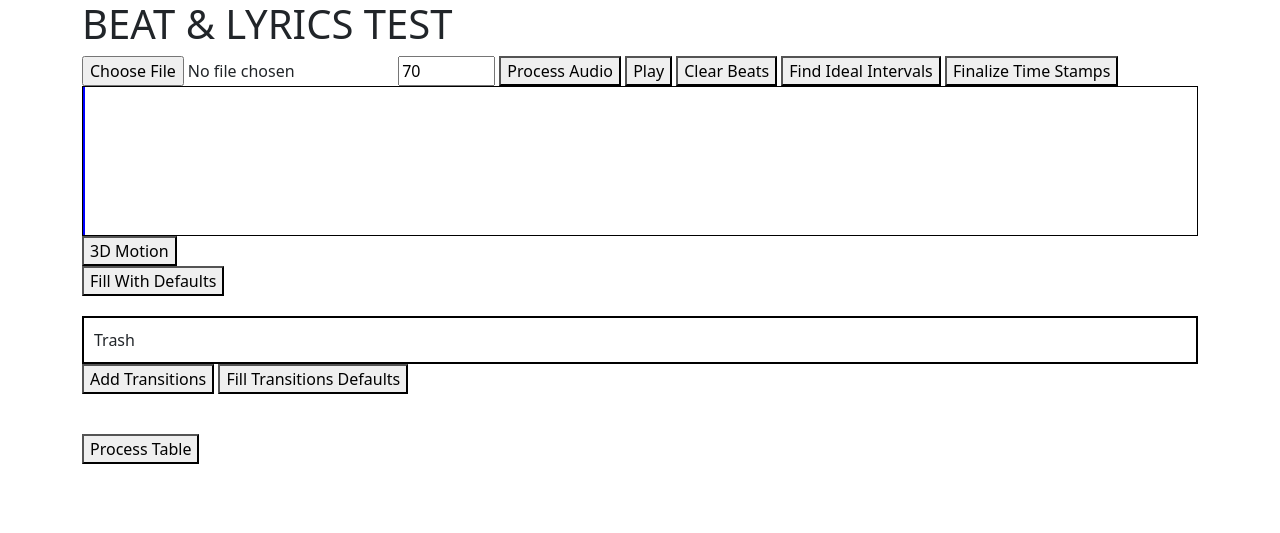
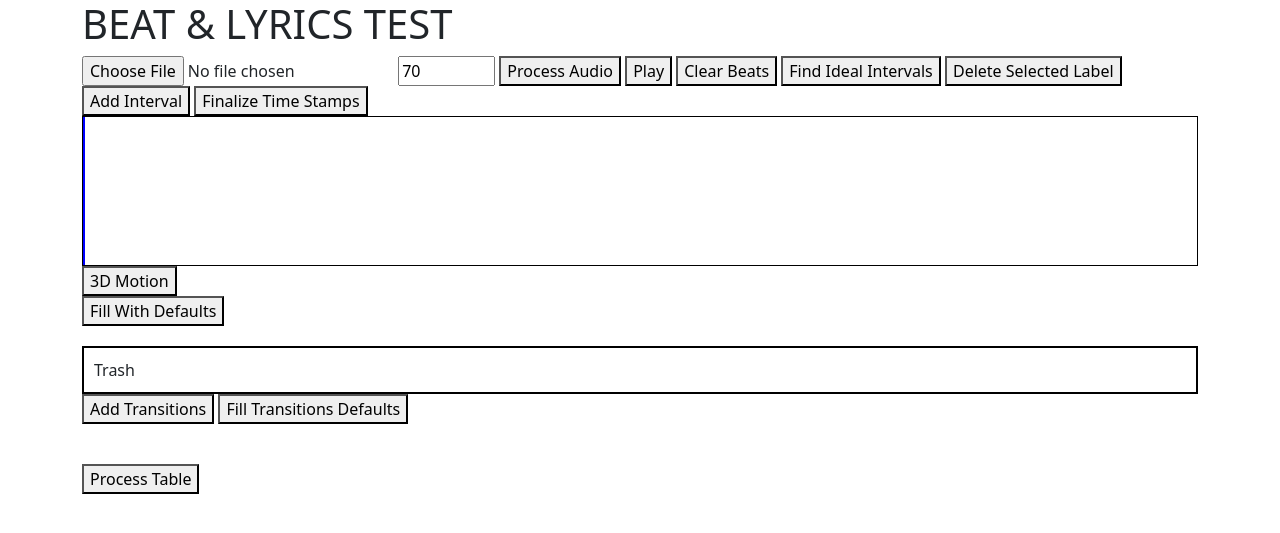
Before and after one commit to ct3008/AI-Music-Art-Stories-Test, a Flask app: page / in a window 1280 px wide. Shown: the top 533 px of the page. Run offline with Flask 3, Linux system fonts and the light colour scheme; some libraries are stand-ins or nearby versions.

Commit message:
add/remove intervals. Need to modify tables to reflect

```diff
--- a/static/main.css
+++ b/static/main.css
@@ -8,22 +8,20 @@
 }
 
 #waveformCanvas {
-
     overflow-x: scroll;
-
 }
 
 .beat {
     height: 100%;
     width: 2px;
-    background-color: rgba(255, 0, 0, 0.5);
+    background-color: green;
     position: absolute;
 }
 
 
 .beat:hover {
     cursor: grab; /* Changes the cursor to a grab hand when hovered */
-    background-color: green; /* Changes the color to green when hovered */
+    background-color: greenyellow; /* Changes the color to green when hovered */
 }
 
 canvas {
--- a/static/main_lowbeat.js
+++ b/static/main_lowbeat.js
@@ -15,6 +15,8 @@ let significantPoints = [];
 let motion_mode = "3D";
 
 let newsigPoints = [];
+
+let lastClickedLabel = null;
 
 function movePlayheadOG() {
     const containerWidth = beatContainer.offsetWidth; // Width of the container
@@ -147,9 +149,6 @@ document.addEventListener('DOMContentLoaded', function () {
     beatLines.forEach(beatLine => {
         makeLineDraggable(beatLine, beatContainer, audioPlayer);
     });
-    beatContainer.addEventListener('click', function (event) {
-        console.log("click");
-    });
 
     // Add event listener for beat line drag
     document.addEventListener('mousedown', function (event) {
@@ -221,8 +220,6 @@ document.addEventListener('DOMContentLoaded', function () {
             if (audioPlayer.paused) {
                 audioPlayer.play();
             }
-        } else {
-            console.error("Audio is not loaded or not playing.");
         }
     });
 
@@ -958,8 +955,162 @@ function insertAdditionalPoints(finalPoints, allPoints, beats, lowEnergyBeats, d
     return [...new Set(newPoints)].slice(0, desiredCount);
 }
 
+function updateNewsigPoints() {
+    // Clear newsigPoints and update based on current label values
+    newsigPoints = [];
+    const labels = document.querySelectorAll('.time-label');
+    labels.forEach(label => {
+        newsigPoints.push(parseFloat(label.value));
+    });
+    newsigPoints.sort((a, b) => a - b); // Sort the points in ascending order
+}
+function createBeat(beatTime, beatContainer, duration, color, isHidden = false, isNew = false) {
+    const beatLine = document.createElement('div');
+    beatLine.className = 'beat';
+    beatLine.style.left = `${(beatTime / duration) * beatContainer.offsetWidth}px`;
+    beatLine.style.height = '100%';
+    beatLine.style.width = isNew ? '4px' : '2px'; // Thicker line for new intervals
+    beatLine.style.position = 'absolute';
+    beatLine.style.backgroundColor = isNew ? 'red' : color;
+    if (isHidden) {
+        beatLine.style.display = 'none';
+        beatLine.classList.add('hidden-beat');
+        const timeLabel = document.createElement('input');
+        timeLabel.type = 'text';
+        timeLabel.className = 'time-label';
+        timeLabel.value = beatTime.toFixed(2);
+        timeLabel.style.position = 'absolute';
+        timeLabel.style.top = '0';
+        timeLabel.style.left = `${(beatTime / duration) * beatContainer.offsetWidth}px`;
+        timeLabel.style.transform = 'translateX(-50%)';
+        timeLabel.style.backgroundColor = isNew ? 'green' : '';
+
+        beatLine.timeLabel = timeLabel;
+
+        // Event listener for clicking on the time label
+        timeLabel.addEventListener('click', function () {
+            if (lastClickedLabel) {
+                lastClickedLabel.style.borderColor = ''; // Deselect previous label
+            }
+            lastClickedLabel = timeLabel; // Update lastClickedLabel
+            timeLabel.style.borderColor = 'red'; // Highlight selected label
+        });
+
+        timeLabel.addEventListener('input', function () {
+            const newTime = parseFloat(timeLabel.value);
+            if (!isNaN(newTime) && newTime >= 0 && newTime <= duration) {
+                beatLine.style.left = `${(newTime / duration) * beatContainer.offsetWidth}px`;
+                timeLabel.style.left = `${(newTime / duration) * beatContainer.offsetWidth}px`;
+                // console.log("input");
+                // console.log(timeLabel);
+                // console.log(newTime);
+                updateNewsigPoints();
+                // newsigPoints[index] = newTime;
+            }
+        });
+
+        // Attach the click event listener directly to the hidden beat
+        beatLine.addEventListener('click', function () {
+            if (lastClickedLabel) {
+                lastClickedLabel.style.borderColor = ''; // Deselect previous label
+            }
+            lastClickedLabel = beatLine.timeLabel; // Update lastClickedLabel to the hidden beat's time label
+            beatLine.timeLabel.style.borderColor = 'red'; // Highlight selected label
+        });
+
+        // Handle dragging of the beat line
+        beatLine.addEventListener('mousedown', function () {
+            timeLabel.style.backgroundColor = ''; // Remove green background on drag
+            beatLine.style.backgroundColor = 'black'; // Return to normal color
+            beatLine.style.width = '2px'; // Return to normal thickness
+
+            document.addEventListener('mousemove', onMouseMove);
+            document.addEventListener('mouseup', onMouseUp);
+        });
+
+        function onMouseMove(event) {
+            const rect = beatContainer.getBoundingClientRect();
+            const offsetX = event.clientX - rect.left;
+            const percentage = offsetX / rect.width;
+            const newTime = percentage * duration;
+
+            if (!isNaN(newTime) && newTime >= 0 && newTime <= duration) {
+                beatLine.style.left = `${(newTime / duration) * beatContainer.offsetWidth}px`;
+                timeLabel.style.left = `${(newTime / duration) * beatContainer.offsetWidth}px`;
+                timeLabel.value = newTime.toFixed(2);
+            }
+        }
+
+        function onMouseUp() {
+            timeLabel.style.backgroundColor = ''; // Reset background color
+            document.removeEventListener('mousemove', onMouseMove);
+            document.removeEventListener('mouseup', onMouseUp);
+            updateNewsigPoints(); // Update newsigPoints after drag is completed
+        }
+
+        // Append the elements to the container
+
+        beatContainer.appendChild(timeLabel);
+
+        // Initially show the hidden beat if new interval
+        if (isNew) {
+            beatLine.style.display = 'block';
+            newsigPoints.push(beatTime);
+            updateNewsigPoints(); // Ensure newsigPoints is updated with new beat
+        }
+
+        document.getElementById('deleteButton').addEventListener('click', function () {
+            console.log("DELETE");
+            console.log(lastClickedLabel);
+            if (lastClickedLabel) {
+                const index = Array.from(beatContainer.children).indexOf(lastClickedLabel);
+                if (index !== -1) {
+                    newsigPoints.splice(index, 1); // Remove the corresponding time from newsigPoints
+                    lastClickedLabel.remove(); // Remove the label from the DOM
+                    beatContainer.children[index].remove(); // Remove the corresponding beat line
+                    lastClickedLabel = null; // Reset lastClickedLabel
+                    updateNewsigPoints();
+                }
+            }
+
+
+        });
+    }
+
+    beatContainer.appendChild(beatLine);
+}
+function drawBeats(beats, beatContainer, duration, color, hidden = false) {
+    clearPreviousTimestamps();
+    newsigPoints = [...beats];
+
+    beats.forEach((beat) => {
+        createBeat(beat, beatContainer, duration, color, hidden);
+    });
+
+    // Remove any orphan time labels not associated with the beats
+    // const allLabels = document.querySelectorAll('.time-label');
+    // allLabels.forEach(label => {
+    //     const labelTime = parseFloat(label.value);
+    //     if (!newsigPoints.includes(labelTime)) {
+    //         label.remove(); // Remove orphan time labels
+    //     }
+    // });
+}
+
+function addNewInterval() {
+    const beatContainer = document.getElementById('beatContainer');
+    const duration = audioDuration;
+    const middleTime = duration / 2;
+
+    createBeat(middleTime, beatContainer, duration, 'red', true, true);
+}
+
+
 
 // function drawBeats(beats, beatContainer, duration, color, hidden = false) {
+//     clearPreviousTimestamps();
+//     newsigPoints = [...beats];
+
 //     beats.forEach((beat, index) => {
 //         const beatLine = document.createElement('div');
 //         beatLine.className = 'beat';
@@ -971,89 +1122,209 @@ function insertAdditionalPoints(finalPoints, allPoints, beats, lowEnergyBeats, d
 //         if (hidden) {
 //             beatLine.style.display = 'none';
 //             beatLine.classList.add('hidden-beat');
+//             const timeLabel = document.createElement('input');
+//             timeLabel.type = 'text';
+//             timeLabel.className = 'time-label';
+//             timeLabel.value = beat.toFixed(2);
+//             timeLabel.style.position = 'absolute';
+//             timeLabel.style.top = '0';
+//             timeLabel.style.left = `${(beat / duration) * beatContainer.offsetWidth}px`;
+//             timeLabel.style.transform = 'translateX(-50%)';
+//             timeLabel.addEventListener('click', function () {
+//                 console.log('label click');
+//                 if (lastClickedLabel) {
+//                     lastClickedLabel.style.borderColor = ''; // Deselect previous label
+//                 }
+//                 console.log(timeLabel);
+//                 lastClickedLabel = timeLabel; // Update lastClickedLabel
+//                 timeLabel.style.borderColor = 'red'; // Highlight selected label
+//             });
+
+//             beatLine.timeLabel = timeLabel;
+
+//             // Attach the click event listener directly to the hidden beat
+//             beatLine.addEventListener('click', function () {
+//                 console.log("real click");
+
+//                 if (lastClickedLabel) {
+//                     lastClickedLabel.style.borderColor = ''; // Deselect previous label
+//                 }
+//                 lastClickedLabel = beatLine.timeLabel; // Update lastClickedLabel to the hidden beat's time label
+//                 beatLine.timeLabel.style.borderColor = 'red'; // Highlight selected label
+//             });
+//             timeLabel.addEventListener('input', function () {
+//                 const newTime = parseFloat(timeLabel.value);
+//                 if (!isNaN(newTime) && newTime >= 0 && newTime <= duration) {
+//                     beatLine.style.left = `${(newTime / duration) * beatContainer.offsetWidth}px`;
+//                     timeLabel.style.left = `${(newTime / duration) * beatContainer.offsetWidth}px`;
+//                     console.log("input");
+//                     console.log(timeLabel);
+//                     console.log(newTime);
+//                     newsigPoints[index] = newTime;
+//                 }
+//             });
+
+//             // Handle dragging of the beat line
+//             beatLine.addEventListener('mousedown', function () {
+//                 timeLabel.style.backgroundColor = 'green';
+//                 document.addEventListener('mousemove', onMouseMove);
+//                 document.addEventListener('mouseup', onMouseUp);
+//             });
+
+//             function onMouseMove(event) {
+//                 var rect = beatContainer.getBoundingClientRect();
+//                 var offsetX = event.clientX - rect.left;
+//                 var percentage = offsetX / rect.width;
+//                 var newTime = percentage * duration;
+//                 if (!isNaN(newTime) && newTime >= 0 && newTime <= duration) {
+//                     beatLine.style.left = `${(newTime / duration) * beatContainer.offsetWidth}px`;
+//                     timeLabel.style.left = `${(newTime / duration) * beatContainer.offsetWidth}px`;
+//                     timeLabel.value = newTime.toFixed(2);
+//                     newsigPoints[index] = newTime;
+
+//                 }
+//             }
+
+//             function onMouseUp() {
+//                 timeLabel.style.backgroundColor = '';
+//                 document.removeEventListener('mousemove', onMouseMove);
+//                 document.removeEventListener('mouseup', onMouseUp);
+//             }
+
+
+//             beatContainer.appendChild(timeLabel);
+//             document.getElementById('deleteButton').addEventListener('click', function () {
+//                 console.log("DELETE");
+//                 console.log(lastClickedLabel);
+//                 if (lastClickedLabel) {
+//                     const index = Array.from(beatContainer.children).indexOf(lastClickedLabel);
+//                     if (index !== -1) {
+//                         newsigPoints.splice(index, 1); // Remove the corresponding time from newsigPoints
+//                         lastClickedLabel.remove(); // Remove the label from the DOM
+//                         beatContainer.children[index].remove(); // Remove the corresponding beat line
+//                         lastClickedLabel = null; // Reset lastClickedLabel
+//                     }
+//                 }
+//             });
 //         }
 //         beatContainer.appendChild(beatLine);
+
+//         // Create time label as an input field
+
+
+//         // Update the beatLine position and timeLabel on input change
+
 //     });
 // }
 
+// function addNewInterval() {
+//     console.log("add");
 
-function drawBeats(beats, beatContainer, duration, color, hidden = false) {
-    clearPreviousTimestamps();
-    newsigPoints = [...beats];
+//     // Calculate the middle time for the new interval
+//     const beatContainer = document.getElementById('beatContainer');
+//     const duration = audioDuration;
+//     const middleTime = duration / 2;
+//     console.log(middleTime);
 
-    beats.forEach((beat, index) => {
-        const beatLine = document.createElement('div');
-        beatLine.className = 'beat';
-        beatLine.style.left = `${(beat / duration) * beatContainer.offsetWidth}px`;
-        beatLine.style.height = '100%';
-        beatLine.style.width = '2px';
-        beatLine.style.position = 'absolute';
-        beatLine.style.backgroundColor = color;
-        if (hidden) {
-            beatLine.style.display = 'none';
-            beatLine.classList.add('hidden-beat');
-            const timeLabel = document.createElement('input');
-            timeLabel.type = 'text';
-            timeLabel.className = 'time-label';
-            timeLabel.value = beat.toFixed(2);
-            timeLabel.style.position = 'absolute';
-            timeLabel.style.top = '0';
-            timeLabel.style.left = `${(beat / duration) * beatContainer.offsetWidth}px`;
-            timeLabel.style.transform = 'translateX(-50%)';
-            timeLabel.addEventListener('input', function () {
-                const newTime = parseFloat(timeLabel.value);
-                if (!isNaN(newTime) && newTime >= 0 && newTime <= duration) {
-                    beatLine.style.left = `${(newTime / duration) * beatContainer.offsetWidth}px`;
-                    timeLabel.style.left = `${(newTime / duration) * beatContainer.offsetWidth}px`;
-                    console.log("input");
-                    console.log(timeLabel);
-                    console.log(newTime);
-                    newsigPoints[index] = newTime;
-                }
-            });
+//     // Create the beat line
+//     const beatLine = document.createElement('div');
+//     beatLine.className = 'beat hidden-beat'; // Ensure the beat has the required classes
+//     beatLine.style.left = `${(middleTime / duration) * beatContainer.offsetWidth}px`;
+//     beatLine.style.height = '100%';
+//     beatLine.style.width = '4px'; // Start with a thicker line
+//     beatLine.style.position = 'absolute';
+//     beatLine.style.backgroundColor = 'red'; // Highlight the line in red
+//     beatLine.style.display = 'none'; // Keep it hidden initially
 
-            // Handle dragging of the beat line
-            beatLine.addEventListener('mousedown', function () {
-                timeLabel.style.backgroundColor = 'green';
-                document.addEventListener('mousemove', onMouseMove);
-                document.addEventListener('mouseup', onMouseUp);
-            });
+//     // Create the time label
+//     const timeLabel = document.createElement('input');
+//     timeLabel.type = 'text';
+//     timeLabel.className = 'time-label';
+//     timeLabel.value = middleTime.toFixed(2);
+//     timeLabel.style.position = 'absolute';
+//     timeLabel.style.top = '0';
+//     timeLabel.style.left = `${(middleTime / duration) * beatContainer.offsetWidth}px`;
+//     timeLabel.style.transform = 'translateX(-50%)';
+//     timeLabel.style.backgroundColor = 'green'; // Highlight the label with a green background
 
-            function onMouseMove(event) {
-                var rect = beatContainer.getBoundingClientRect();
-                var offsetX = event.clientX - rect.left;
-                var percentage = offsetX / rect.width;
-                var newTime = percentage * duration;
-                if (!isNaN(newTime) && newTime >= 0 && newTime <= duration) {
-                    beatLine.style.left = `${(newTime / duration) * beatContainer.offsetWidth}px`;
-                    timeLabel.style.left = `${(newTime / duration) * beatContainer.offsetWidth}px`;
-                    timeLabel.value = newTime.toFixed(2);
-                    console.log("move");
-                    console.log(timeLabel);
-                    console.log(newTime);
-                    newsigPoints[index] = newTime;
+//     // Store reference to the time label in the beat line
+//     beatLine.timeLabel = timeLabel;
 
-                }
-            }
+//     // Push the middle time into the array
+//     newsigPoints.push(middleTime);
 
-            function onMouseUp() {
-                timeLabel.style.backgroundColor = '';
-                document.removeEventListener('mousemove', onMouseMove);
-                document.removeEventListener('mouseup', onMouseUp);
-            }
+//     // Attach the click event listener directly to the hidden beat
+//     beatLine.addEventListener('click', function () {
+//         if (lastClickedLabel) {
+//             lastClickedLabel.style.borderColor = ''; // Deselect previous label
+//         }
+//         lastClickedLabel = beatLine.timeLabel; // Update lastClickedLabel to the hidden beat's time label
+//         beatLine.timeLabel.style.borderColor = 'red'; // Highlight selected label
+//     });
+
+//     // Event listener for clicking on the time label
+//     timeLabel.addEventListener('click', function () {
+//         if (lastClickedLabel) {
+//             lastClickedLabel.style.borderColor = ''; // Deselect previous label
+//         }
+//         lastClickedLabel = timeLabel; // Update lastClickedLabel
+//         timeLabel.style.borderColor = 'red'; // Highlight selected label
+//     });
+
+//     // Handle dragging of the beat line
+//     beatLine.addEventListener('mousedown', function () {
+//         timeLabel.style.backgroundColor = ''; // Remove green background on drag
+//         beatLine.style.backgroundColor = 'black'; // Return to normal color
+//         beatLine.style.width = '2px'; // Return to normal thickness
+
+//         // Update newsigPoints based on current label values
+//         updateNewsigPoints();
+
+//         document.addEventListener('mousemove', onMouseMove);
+//         document.addEventListener('mouseup', onMouseUp);
+//     });
+
+//     function onMouseMove(event) {
+//         const rect = beatContainer.getBoundingClientRect();
+//         const offsetX = event.clientX - rect.left;
+//         const percentage = offsetX / rect.width;
+//         const newTime = percentage * duration;
+
+//         if (!isNaN(newTime) && newTime >= 0 && newTime <= duration) {
+//             beatLine.style.left = `${(newTime / duration) * beatContainer.offsetWidth}px`;
+//             timeLabel.style.left = `${(newTime / duration) * beatContainer.offsetWidth}px`;
+//             timeLabel.value = newTime.toFixed(2);
+//         }
+//     }
+
+//     function onMouseUp() {
+//         updateNewsigPoints(); // Update newsigPoints after drag is completed
+//         newsigPoints.sort((a, b) => a - b); // Sort after updating
+//         document.removeEventListener('mousemove', onMouseMove);
+//         document.removeEventListener('mouseup', onMouseUp);
+//     }
+
+//     function updateNewsigPoints() {
+//         // Clear newsigPoints and update based on current label values
+//         newsigPoints = [];
+//         const labels = document.querySelectorAll('.time-label');
+//         labels.forEach(label => {
+//             newsigPoints.push(parseFloat(label.value));
+//         });
+//     }
+
+//     // Append the elements to the container
+//     beatContainer.appendChild(beatLine);
+//     beatContainer.appendChild(timeLabel);
+
+//     // Initially show the hidden beat
+//     beatLine.style.display = 'block';
+// }
 
 
-            beatContainer.appendChild(timeLabel);
-        }
-        beatContainer.appendChild(beatLine);
-
-        // Create time label as an input field
 
 
-        // Update the beatLine position and timeLabel on input change
 
-    });
-}
 
 
 function detectBeats(data, sampleRate, threshold) {
@@ -1130,6 +1401,7 @@ function clearBeats() {
 }
 
 function showSignificantPoints() {
+    newsigPoints = [...significantPoints]
     document.querySelectorAll('.hidden-beat').forEach(beat => {
         beat.style.display = 'block';
     });
@@ -1139,6 +1411,7 @@ function showSignificantPoints() {
         }
     });
 }
+
 
 function hideAllBeats() {
     document.querySelectorAll('.beat').forEach(beat => beat.style.display = 'none');
--- a/templates/waveform.html
+++ b/templates/waveform.html
@@ -10,6 +10,8 @@
 <button onclick="playAudio()">Play</button>
 <button onclick="clearBeats()" id="clearButton">Clear Beats</button>
 <button onclick="showSignificantPoints()" id="findIdealIntervals">Find Ideal Intervals</button>
+<button id="deleteButton">Delete Selected Label</button>
+<button id="addNewInterval" onclick="addNewInterval()">Add Interval</button>
 <button onclick="finalizeTimestamps('time')">Finalize Time Stamps</button>
 
 
```
